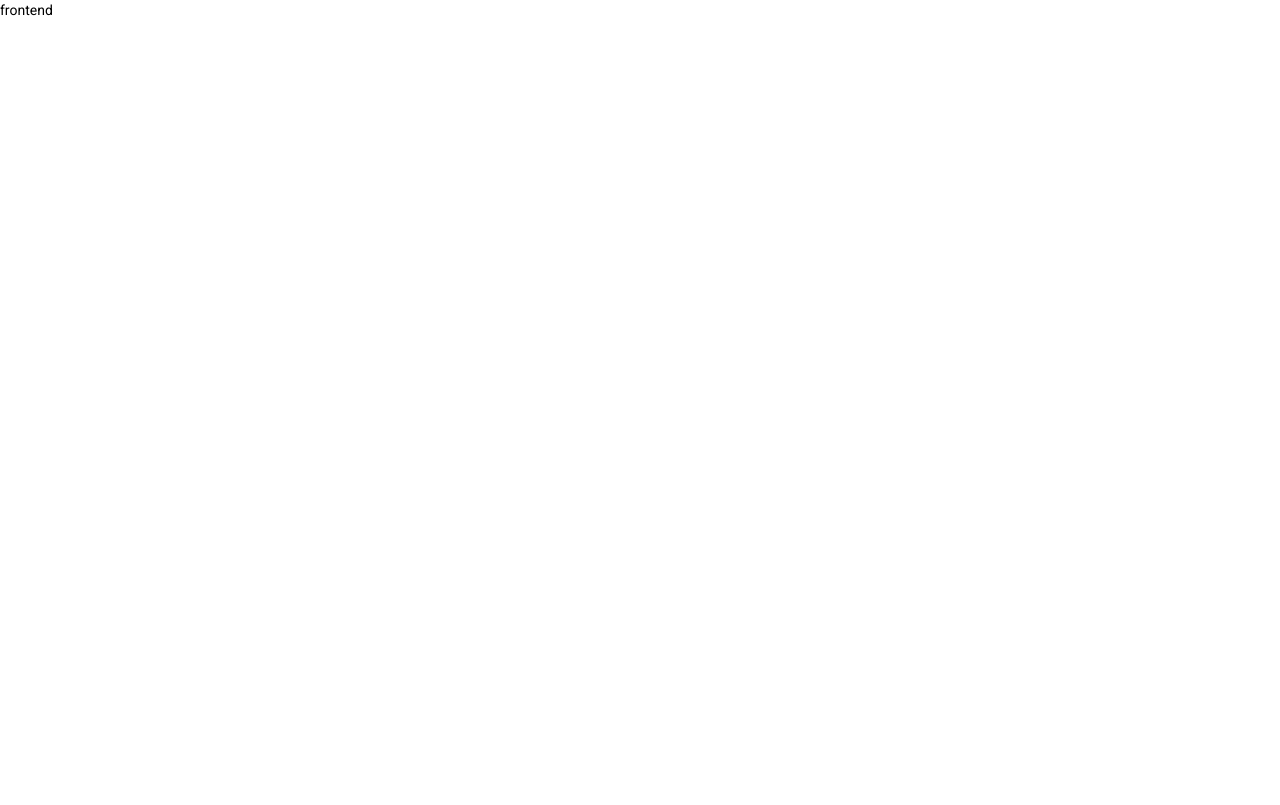
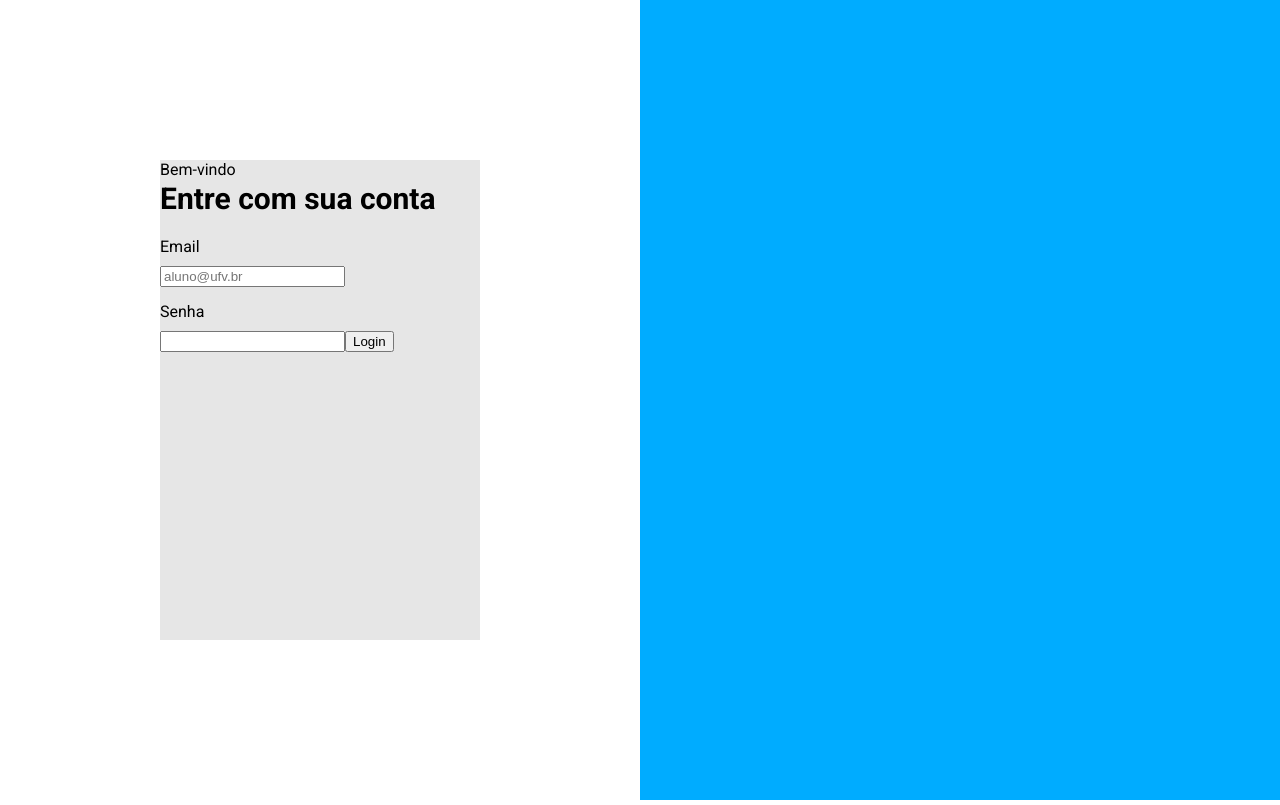
Before and after one commit to eduardo-n/back-rede-social-paper-tree, an Angular app in the folder frontend/: page / in a window 1280 px wide. Built offline with nearby package versions, Linux system fonts and the light colour scheme.

Commit message:
criacao do component 'login', usuario.service e fazendo comunicacao com a API

```diff
--- a/frontend/src/app/app.component.html
+++ b/frontend/src/app/app.component.html
@@ -1,2 +1,2 @@
-<div>{{title}}</div>
+<app-login></app-login>
 <router-outlet></router-outlet>
--- /dev/null
+++ b/frontend/src/app/core/services/usuarios/usuarios.service.ts
@@ -0,0 +1,17 @@
+import { HttpClient } from '@angular/common/http';
+import { Injectable } from '@angular/core';
+
+
+@Injectable({
+  providedIn: 'root'
+})
+export class UsuariosService {
+
+  constructor(
+    private httpService: HttpClient,
+  ) { }
+
+  confirmLogin(email:String, senha: String){
+    return this.httpService.get('http://localhost:8080/usuarios/login/'+email+'/'+senha);
+  }
+}
--- /dev/null
+++ b/frontend/src/app/modules/logged-out/components/login/login.component.html
@@ -0,0 +1,21 @@
+<div class="pg-login">
+  <div class="left-block">
+
+    <form [formGroup]="formLogin" (ngSubmit)="onSubmit()">
+      <div class="form-login">
+        <div class="default-text-form">Bem-vindo</div>
+        <div class="title-form">Entre com sua conta</div>
+        <div class="default-text-form">Email</div>
+        <input type="email" formControlName="email" matInput placeholder="aluno@ufv.br" class="input-form">
+        <div class="default-text-form">Senha</div>
+        <input type="password" formControlName="password" matInput class="input-form">
+        <button mat-flat-button type="submit">Login</button>
+      </div>
+    </form>
+
+  </div>
+
+  <div class="right-block">
+
+  </div>
+</div>
--- /dev/null
+++ b/frontend/src/app/modules/logged-out/components/login/login.component.scss
@@ -0,0 +1,47 @@
+@import '../../../../shared/styles/fonts';
+
+.pg-login{
+  width: 100%;
+  height: 100%;
+
+  .left-block{
+    background-color: rgb(255, 255, 255);
+    width: 50%;
+    height: 100%;
+    display: inline-block;
+    position: relative;
+
+    .form-login{
+      background-color: rgb(230, 230, 230);
+      width: 50%;
+      height: 60%;
+      left: 25%;
+      top: 20%;
+      position: absolute;
+
+      .default-text-form{
+        font-size: 16px;
+        font-family: $roboto;
+        margin-bottom: 9px;
+      }
+
+      .title-form{
+        font-size: 30px;
+        font-family: $roboto;
+        font-weight: 700;
+        margin-bottom: 28px;
+      }
+
+      .input-form{
+        margin-bottom: 15px;
+      }
+    }
+  }
+
+  .right-block{
+    background-color: #00ACFF;
+    width: 50%;
+    height: 100%;
+    display: inline-block;
+  }
+}
--- /dev/null
+++ b/frontend/src/app/modules/logged-out/components/login/login.component.ts
@@ -0,0 +1,73 @@
+import { Component, OnInit } from '@angular/core';
+import { FormBuilder, FormGroup, Validators } from '@angular/forms';
+import { Router } from '@angular/router';
+import { UsuariosService } from 'src/app/core/services/usuarios/usuarios.service';
+import { UsuarioModel } from '../../../../shared/models/usuario.model'
+import { MatSnackBar } from '@angular/material/snack-bar';
+import { finalize } from 'rxjs/operators';
+
+@Component({
+  selector: 'app-login',
+  templateUrl: './login.component.html',
+  styleUrls: ['./login.component.scss']
+})
+export class LoginComponent implements OnInit {
+
+  formLogin: FormGroup
+
+  sessionStorage: WindowSessionStorage
+
+  usuarioModel: UsuarioModel;
+
+  constructor(
+    private fb: FormBuilder,
+    private usuarioService: UsuariosService,
+    private router: Router,
+    private snackBar: MatSnackBar
+  ) { }
+
+  ngOnInit(): void {
+    this.formLogin = this.fb.group({
+      email: [null, [Validators.required]],
+      password: [null, [Validators.required]]
+    })
+  }
+
+  onSubmit(){
+
+    if(this.formLogin.valid){
+      this.usuarioService.confirmLogin(this.email, this.password)
+      .pipe(
+        finalize(() => {
+          // finaliza o carregamento
+        })
+      )
+      .subscribe((answer) => {
+
+        // if(answer){
+        //   console.log("Logado!");
+        // }else{
+        //   console.log("Dados incorretos!");
+        // }
+        this.openSnackBar('Bem-vindo, "Eduardo"!');
+        // setar a rota para área do feed
+      })
+    }
+  }
+
+  openSnackBar(message: string) {
+    this.snackBar.open(message, '', {
+      duration: 5000,
+      panelClass: 'snack-bar-sucess'
+    });
+  }
+//sessionStorage.setItem(this.usuarioModel)
+
+  get email(){
+    return this.formLogin.get('email').value;
+  }
+
+  get password(){
+    return this.formLogin.get('password').value;
+  }
+}
--- a/frontend/src/app/shared/models/usuario.model.ts
+++ b/frontend/src/app/shared/models/usuario.model.ts
@@ -1,6 +1,6 @@
 import { tipoContribuidorEnum } from "../enums/tipoContribuidor.enum";
 
-export interface Usuario{
+export interface UsuarioModel{
   id: number;
   nome: string,
   email: string,
--- /dev/null
+++ b/frontend/src/app/shared/styles/_snackBars.scss
@@ -0,0 +1,4 @@
+
+.success{
+  background-color: aquamarine;
+}
--- a/frontend/src/styles.scss
+++ b/frontend/src/styles.scss
@@ -2,3 +2,7 @@
 
 html, body { height: 100%; }
 body { margin: 0; font-family: Roboto, "Helvetica Neue", sans-serif; }
+
+.snack-bar-sucess{
+  background-color: aquamarine;
+}
```
Also changed, not shown: frontend/src/app/app.module.ts (+6 -1 lines), frontend/src/app/modules/logged-out/logged-out.module.ts (+18 -2 lines), frontend/src/app/shared/shared.module.ts (added, +14 -0 lines), 2 other files (tests, documents, lock files or other folders).
